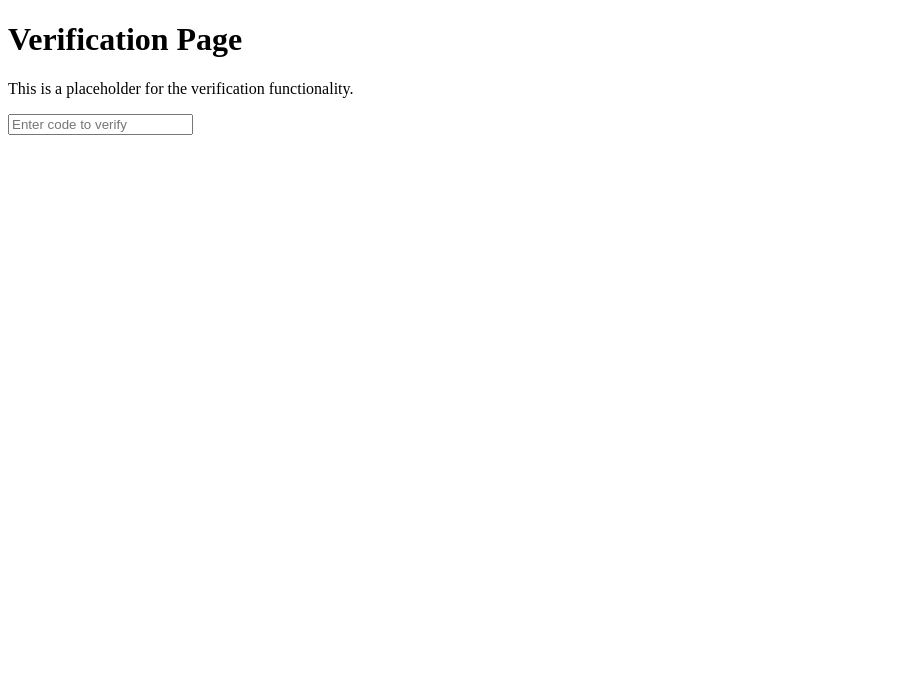
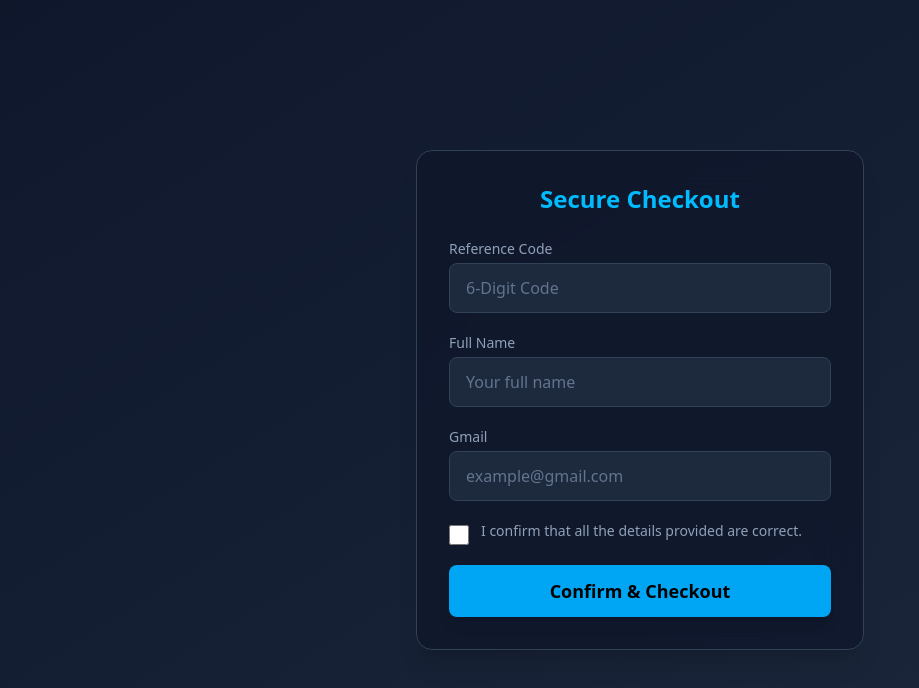
Before and after one commit to spsujoy007/Qr-management, a plain HTML site: page verify.html in a window 1280 px wide. Shown: the whole page, without its empty margins (0-919 px from the left). Drawn offline with nearby package versions, Linux system fonts and the light colour scheme.

Commit message:
refactor: update QR code generation and enhance verification page UI

```diff
--- a/verify.html
+++ b/verify.html
@@ -4,14 +4,79 @@
     <meta charset="UTF-8">
     <meta name="viewport" content="width=device-width, initial-scale=1.0">
     <title>Verification</title>
+    <script src="https://cdn.jsdelivr.net/npm/@tailwindcss/browser@4"></script>
+    <link rel="stylesheet" href="verify_page.css">
 </head>
-<body>
+<body class="min-h-screen bg-gradient-to-br from-slate-900 to-slate-800 flex items-center justify-center p-4">
 
-    <div>
-        <h1>Verification Page</h1>
-        <p>This is a placeholder for the verification functionality.</p>
-        <input type="text" placeholder="Enter code to verify" class="border p-2"/>
-    </div>
+  <div class="w-full max-w-md bg-slate-900/80 backdrop-blur-xl rounded-2xl shadow-xl border border-slate-700 p-6 sm:p-8">
 
+    <h2 class="text-2xl font-bold text-center text-sky-400 mb-6">
+      Secure Checkout
+    </h2>
+
+    <form class="space-y-5">
+
+      <!-- Reference Code -->
+      <div>
+        <label class="block text-sm text-slate-400 mb-1">Reference Code</label>
+        <input
+          type="text"
+          placeholder="6-Digit Code"
+          pattern="[0-9]{6}"
+          required
+          class="w-full px-4 py-3 rounded-lg bg-slate-800 border border-slate-700 text-white placeholder-slate-500 focus:outline-none focus:ring-2 focus:ring-sky-500"
+        >
+      </div>
+
+      <!-- Full Name -->
+      <div>
+        <label class="block text-sm text-slate-400 mb-1">Full Name</label>
+        <input
+          type="text"
+          placeholder="Your full name"
+          required
+          class="w-full px-4 py-3 rounded-lg bg-slate-800 border border-slate-700 text-white placeholder-slate-500 focus:outline-none focus:ring-2 focus:ring-sky-500"
+        >
+      </div>
+
+      <!-- Gmail -->
+      <div>
+        <label class="block text-sm text-slate-400 mb-1">Gmail</label>
+        <input
+          type="email"
+          placeholder="example@gmail.com"
+          pattern=".+@gmail\.com"
+          required
+          class="w-full px-4 py-3 rounded-lg bg-slate-800 border border-slate-700 text-white placeholder-slate-500 focus:outline-none focus:ring-2 focus:ring-sky-500"
+        >
+      </div>
+
+      <!-- Checkbox -->
+      <div class="flex items-start gap-3">
+        <input
+          type="checkbox"
+          required
+          class="mt-1 w-5 h-5 accent-sky-500"
+        >
+        <p class="text-sm text-slate-400">
+          I confirm that all the details provided are correct.
+        </p>
+      </div>
+
+      <!-- Submit -->
+      <button
+        type="submit"
+        class="w-full py-3 rounded-lg bg-sky-500 hover:bg-sky-600 active:scale-95 transition text-black font-bold text-lg shadow-lg"
+      >
+        Confirm & Checkout
+      </button>
+
+    </form>
+
+  </div>
+
+
+  <script src="verify.js"></script>
 </body>
 </html>
```
Also changed, not shown: backend/index.js (+17 -6 lines), verify.js (added).
